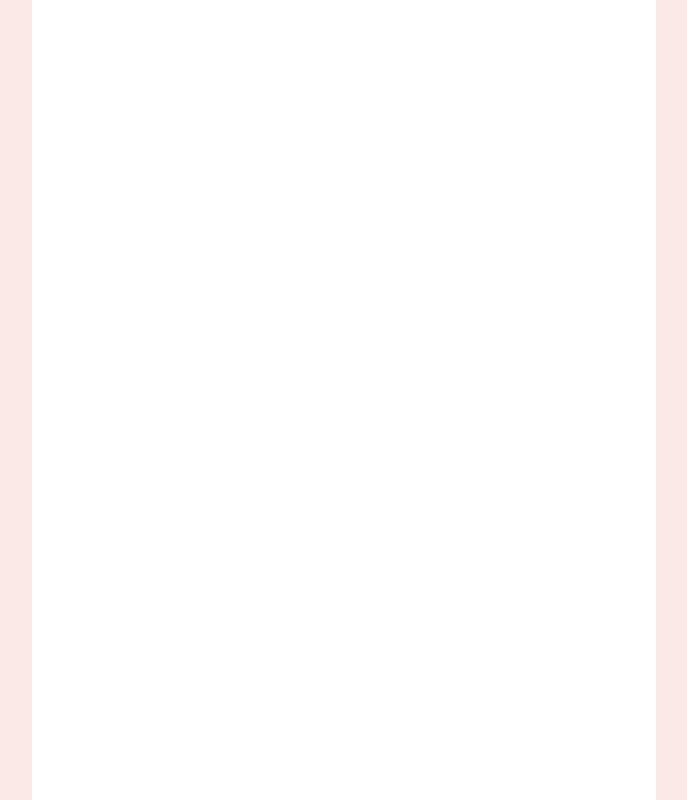
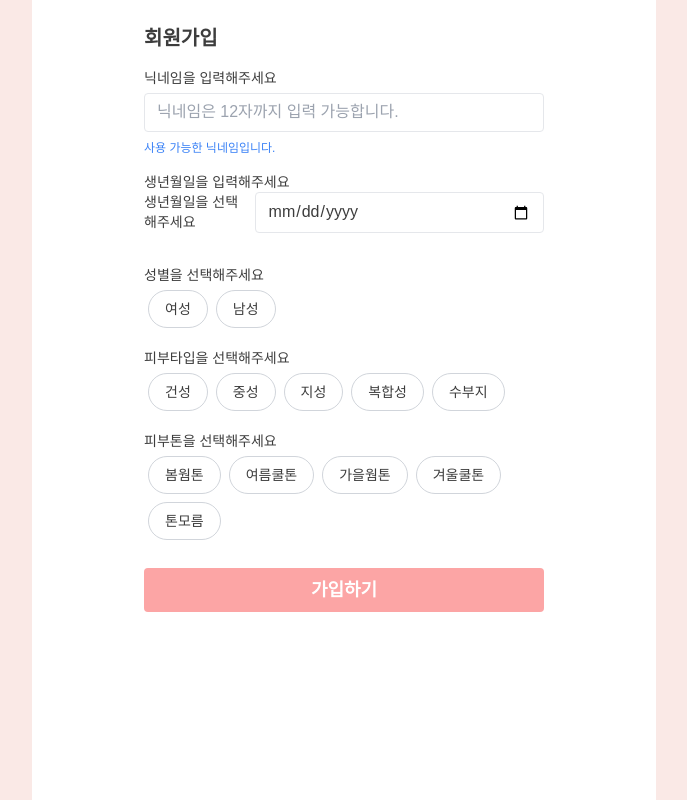
Before and after one commit to MingyeongKim0708/COCOA, a Next.js app in the folder front/: page /sign-up in a window 1280 px wide. Shown: the whole page, without its empty margins (296-983 px from the left). Built offline with nearby package versions, Linux system fonts and the light colour scheme; a web font is replaced by a local one.

Commit message:
feat: 회원가입 추가정보 입력 페이지

```diff
--- a/front/src/app/main/page.tsx
+++ b/front/src/app/main/page.tsx
@@ -1,8 +1,41 @@
 "use client";
-import React from "react";
+
+import { useEffect, useState } from "react";
 import BottomNav from "../_components/common/BottomNav";
 
+type UserResponse = {
+  userId: number;
+  nickname: string;
+  gender: string;
+  birthDate: string;
+  skinType: string;
+  skinTone: string;
+  topKeywords?: Record<string, number>; // ✅ 추가
+};
+
 export default function MainPage() {
+  const [user, setUser] = useState<UserResponse | null>(null);
+
+  useEffect(() => {
+    const fetchUser = async () => {
+      const response = await fetch(`http://localhost:8080/users`, {
+        credentials: "include",
+      });
+
+      if (!response.ok) {
+        console.error("유저 조회 실패");
+        return;
+      }
+
+      const userData = await response.json();
+      setUser(userData);
+    };
+
+    fetchUser();
+  }, []);
+
+  if (!user) return <p>불러오는 중...</p>;
+
   return (
     <div className="text-pink1">
       <div>메인 페이지입니다.</div>
@@ -12,6 +45,8 @@ export default function MainPage() {
 
       <BottomNav />
       <hr />
+
+      {/* Typography 샘플 */}
       <h1 className="text-head0 font-head">head0 스타일</h1>
       <h1 className="text-head1 font-head text-red1">head1 스타일</h1>
       <h2 className="text-head2 font-head text-red2">head2 스타일</h2>
@@ -27,6 +62,30 @@ export default function MainPage() {
       <div className="text-size4 font-body text-pink3">body4 스타일</div>
       <div className="text-size5 font-body text-pink4">body5 스타일</div>
       <div className="text-size6 font-body text-gray2">body6 스타일</div>
+
+      {/* 마이페이지 */}
+      <div className="p-6">
+        <h1 className="text-xl font-bold">마이페이지</h1>
+        <p>닉네임: {user.nickname}</p>
+        <p>성별: {user.gender}</p>
+        <p>생년월일: {user.birthDate}</p>
+        <p>피부타입: {user.skinType}</p>
+        <p>피부톤: {user.skinTone}</p>
+      </div>
+
+      {/* Top Keywords */}
+      {user.topKeywords && (
+        <div className="mt-4">
+          <p className="font-semibold">워드 클라우드 주요 키워드</p>
+          <ul className="list-inside list-disc text-sm text-gray-700">
+            {Object.entries(user.topKeywords).map(([word, count]) => (
+              <li key={word}>
+                {word} ({count})
+              </li>
+            ))}
+          </ul>
+        </div>
+      )}
     </div>
   );
 }
--- a/front/src/app/page.tsx
+++ b/front/src/app/page.tsx
@@ -1,13 +1,32 @@
+"use client";
+
+import React from "react";
+
+const API_BASE_URL = "http://localhost:8080";
+
 export default function Home() {
+  const kakaoLogin = () => {
+    window.location.href = `${API_BASE_URL}/oauth2/authorization/kakao`;
+  };
+
   return (
     <div className="flex min-h-screen flex-col items-center justify-center text-center">
       <div className="font-cute text-desc">
         오직 당신을 위한 화장품을 찾아주는
       </div>
       <div className="font-cocoa text-logo text-pink1">COCOA</div>
+
+      <button
+        onClick={kakaoLogin}
+        className="mt-4 rounded bg-gray-300 px-6 py-3 font-bold text-black hover:bg-yellow-400"
+      >
+        카카오 로그인
+      </button>
+
       <div className="border border-brown3 p-2 text-head1 text-brown2">
         <a href="./main">main page 이동</a>
       </div>
+
       <h1 className="text-head0 font-head">head0 스타일</h1>
       <h1 className="text-head1 font-head text-red1">head1 스타일</h1>
       <h2 className="text-head2 font-head text-red2">head2 스타일</h2>
--- a/front/src/app/sign-up/page.tsx
+++ b/front/src/app/sign-up/page.tsx
@@ -1,5 +1,142 @@
-import React from "react";
+"use client";
+
+import { useState } from "react";
+import { useRouter } from "next/navigation";
 
 export default function SignUpPage() {
-  return <div></div>;
+  const router = useRouter();
+
+  const [nickname, setNickname] = useState("");
+  const [birthDate, setBirthDate] = useState("");
+  const [gender, setGender] = useState("");
+  const [skinType, setSkinType] = useState("");
+  const [skinTone, setSkinTone] = useState("");
+
+  const isFormValid = nickname && birthDate && gender && skinType && skinTone;
+
+  const handleSubmit = async () => {
+    if (!isFormValid) return;
+
+    const payload = {
+      nickname,
+      birthDate,
+      gender,
+      skinType,
+      skinTone,
+    };
+
+    try {
+      const response = await fetch("http://localhost:8080/signup", {
+        method: "POST",
+        headers: {
+          "Content-Type": "application/json",
+        },
+        credentials: "include", // 쿠키 자동 포함
+        body: JSON.stringify(payload),
+      });
+
+      if (response.ok) {
+        router.push("/main");
+      } else {
+        console.error("회원가입 실패");
+      }
+    } catch (error) {
+      console.error("서버 요청 오류", error);
+    }
+  };
+
+  const OptionButton = ({ label, value, selectedValue, onClick }: any) => (
+    <button
+      className={`m-1 rounded-full border px-4 py-2 text-sm ${
+        selectedValue === value
+          ? "border-red-400 bg-red-100 text-red-600"
+          : "border-gray-300"
+      }`}
+      onClick={() => onClick(value)}
+      type="button"
+    >
+      {label}
+    </button>
+  );
+
+  return (
+    <div className="mx-auto max-w-md p-6">
+      <h1 className="mb-4 text-xl font-semibold">회원가입</h1>
+
+      <label className="text-sm font-medium">닉네임을 입력해주세요</label>
+      <input
+        maxLength={20}
+        value={nickname}
+        onChange={(e) => setNickname(e.target.value)}
+        placeholder="닉네임은 12자까지 입력 가능합니다."
+        className="mb-2 mt-1 w-full rounded border px-3 py-2"
+      />
+      <p className="mb-4 text-xs text-blue-500">사용 가능한 닉네임입니다.</p>
+
+      <label className="text-sm font-medium">생년월일을 입력해주세요</label>
+      <div className="mb-4 flex space-x-2">
+        <label className="text-sm font-medium">생년월일을 선택해주세요</label>
+        <input
+          type="date"
+          value={birthDate}
+          onChange={(e) => setBirthDate(e.target.value)}
+          className="mb-4 w-full rounded border px-3 py-2"
+        />
+      </div>
+
+      <label className="text-sm font-medium">성별을 선택해주세요</label>
+      <div className="mb-4 flex">
+        <OptionButton
+          label="여성"
+          value="여성"
+          selectedValue={gender}
+          onClick={setGender}
+        />
+        <OptionButton
+          label="남성"
+          value="남성"
+          selectedValue={gender}
+          onClick={setGender}
+        />
+      </div>
+
+      <label className="text-sm font-medium">피부타입을 선택해주세요</label>
+      <div className="mb-4 flex flex-wrap">
+        {["건성", "중성", "지성", "복합성", "수부지"].map((type) => (
+          <OptionButton
+            key={type}
+            label={type}
+            value={type}
+            selectedValue={skinType}
+            onClick={setSkinType}
+          />
+        ))}
+      </div>
+
+      <label className="text-sm font-medium">피부톤을 선택해주세요</label>
+      <div className="mb-6 flex flex-wrap">
+        {["봄웜톤", "여름쿨톤", "가을웜톤", "겨울쿨톤", "톤모름"].map(
+          (tone) => (
+            <OptionButton
+              key={tone}
+              label={tone}
+              value={tone}
+              selectedValue={skinTone}
+              onClick={setSkinTone}
+            />
+          ),
+        )}
+      </div>
+
+      <button
+        onClick={handleSubmit}
+        disabled={!isFormValid}
+        className={`w-full rounded py-2 text-lg font-semibold text-white ${
+          isFormValid ? "bg-red-500" : "cursor-not-allowed bg-red-300"
+        }`}
+      >
+        가입하기
+      </button>
+    </div>
+  );
 }
```
